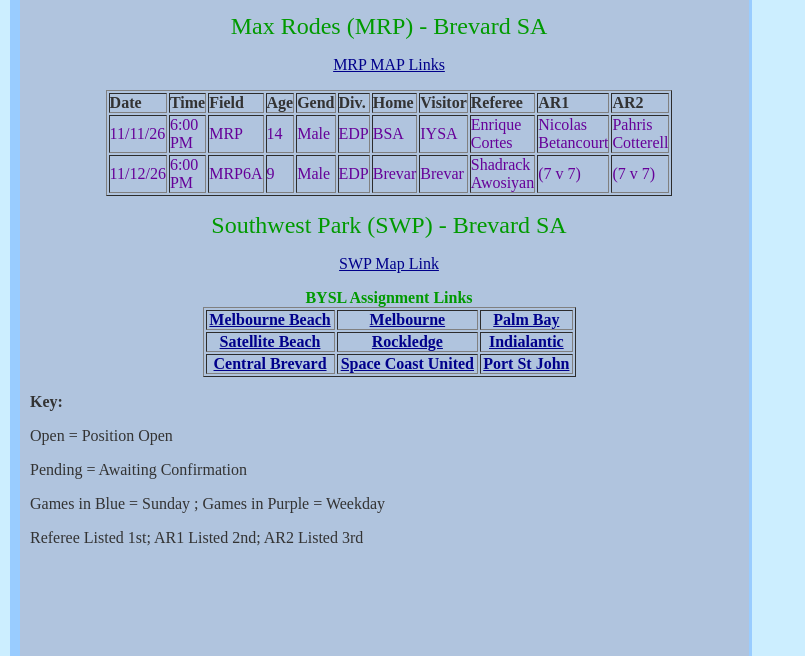
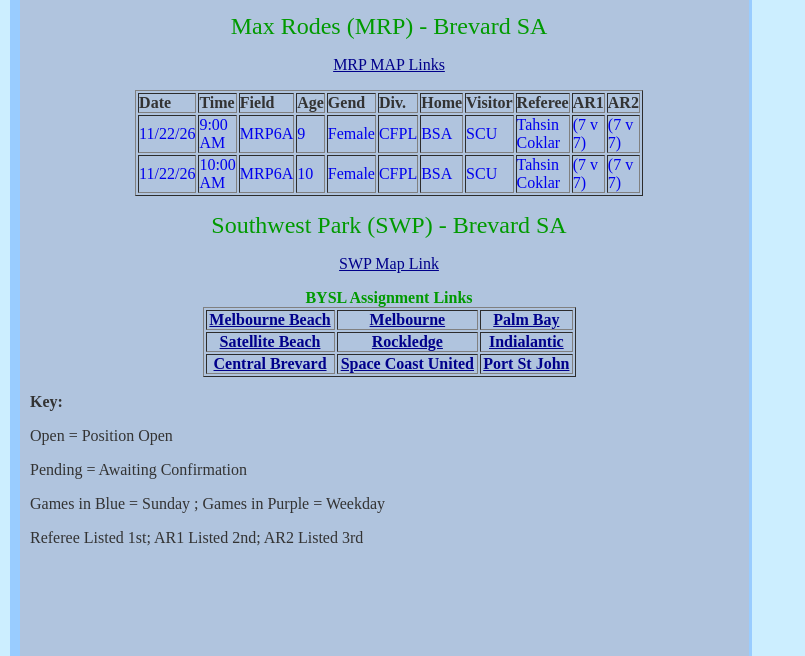
Before and after one commit to sh1eldo7/webclones1, a plain HTML site: page docs/assignmentsMEU.html in a window 1280 px wide. Shown: the part 144-800 px from the top of the page, without its empty margins (0-805 px from the left). Drawn offline with Linux system fonts and the light colour scheme.

Commit message:
Automated daily clone update with cached navbar links

```diff
--- a/docs/assignmentsMEU.html
+++ b/docs/assignmentsMEU.html
@@ -7,7 +7,7 @@
 	</head>
 
 	<body bgcolor="#cceeff" text="#333333" link="#00008b" alink="blue" vlink="#191970" leftmargin="10" marginwidth="10" topmargin="10" marginheight="10">
-		<csobj w="743" h="81" t="Component" csref="../Site05.data/Components/header.html" occur="48">
+		<csobj w="1082" h="81" t="Component" csref="../Site05.data/Components/header.html" occur="48">
 			<table cool width="600" height="81" showgridy gridx="10" gridy="10" border="0" cellpadding="0" cellspacing="0" showgridx bgcolor="#99ccff">
 				<tr height="7">
 					<td width="599" height="7" colspan="3"><spacer type="block" width="599" height="7"></td>
@@ -29,7 +29,7 @@
 					<td width="1" height="1"><spacer type="block" width="1" height="1"></td>
 				</tr>
 			</table>
-		</csobj><csobj w="743" h="22" t="Component" csref="../Site05.data/Components/navbar.html" occur="49">
+		</csobj><csobj w="1082" h="22" t="Component" csref="../Site05.data/Components/navbar.html" occur="49">
 			<table cool width="600" height="22" usegridx usegridy showgridx showgridy gridx="16" gridy="16" border="0" cellpadding="0" cellspacing="0">
 				<tr height="21">
 					<td width="599" height="22" rowspan="2" valign="top" align="left" xpos="0">
@@ -252,30 +252,30 @@
 																																																																												<td><b>AR2</b></td>
 																																																																											</tr>
 																																																																											<tr>
-																																																																												<td><font color="#660099">11/11/26</font></td>
-																																																																												<td><font color="#660099">6:00 PM</font></td>
-																																																																												<td><font color="#660099">MRP</font></td>
-																																																																												<td><font color="#660099">14</font></td>
-																																																																												<td><font color="#660099">Male</font></td>
-																																																																												<td><font color="#660099">EDP</font></td>
-																																																																												<td><font color="#660099">BSA</font></td>
-																																																																												<td><font color="#660099">IYSA</font></td>
-																																																																												<td><font color="#660099">Enrique Cortes</font></td>
-																																																																												<td><font color="#660099">Nicolas Betancourt</font></td>
-																																																																												<td><font color="#660099">Pahris Cotterell</font></td>
+																																																																												<td><font color="#0000ee">11/22/26</font></td>
+																																																																												<td><font color="#0000ee">9:00 AM</font></td>
+																																																																												<td><font color="#0000ee">MRP6A</font></td>
+																																																																												<td><font color="#0000ee">9</font></td>
+																																																																												<td><font color="#0000ee">Female</font></td>
+																																																																												<td><font color="#0000ee">CFPL</font></td>
+																																																																												<td><font color="#0000ee">BSA</font></td>
+																																																																												<td><font color="#0000ee">SCU</font></td>
+																																																																												<td><font color="#0000ee">Tahsin Coklar</font></td>
+																																																																												<td><font color="#0000ee">(7 v 7)</font></td>
+																																																																												<td><font color="#0000ee">(7 v 7)</font></td>
 																																																																											</tr>
 																																																																											<tr>
-																																																																												<td><font color="#660099">11/12/26</font></td>
-																																																																												<td><font color="#660099">6:00 PM</font></td>
-																																																																												<td><font color="#660099">MRP6A</font></td>
-																																																																												<td><font color="#660099">9</font></td>
-																																																																												<td><font color="#660099">Male</font></td>
-																																																																												<td><font color="#660099">EDP</font></td>
-																																																																												<td><font color="#660099">Brevar</font></td>
-																																																																												<td><font color="#660099">Brevar</font></td>
-																																																																												<td><font color="#660099">Shadrack Awosiyan</font></td>
-																																																																												<td><font color="#660099">(7 v 7)</font></td>
-																																																																												<td><font color="#660099">(7 v 7)</font></td>
+																																																																												<td><font color="#0000ee">11/22/26</font></td>
+																																																																												<td><font color="#0000ee">10:00 AM</font></td>
+																																																																												<td><font color="#0000ee">MRP6A</font></td>
+																																																																												<td><font color="#0000ee">10</font></td>
+																																																																												<td><font color="#0000ee">Female</font></td>
+																																																																												<td><font color="#0000ee">CFPL</font></td>
+																																																																												<td><font color="#0000ee">BSA</font></td>
+																																																																												<td><font color="#0000ee">SCU</font></td>
+																																																																												<td><font color="#0000ee">Tahsin Coklar</font></td>
+																																																																												<td><font color="#0000ee">(7 v 7)</font></td>
+																																																																												<td><font color="#0000ee">(7 v 7)</font></td>
 																																																																											</tr>
 																																																																										</table>
 																																																																										<p></p>
```
Also changed, not shown: docs/assignmentsIND.html (+13 -13 lines), docs/assignmentsOCLN.html (+3 -3 lines).
